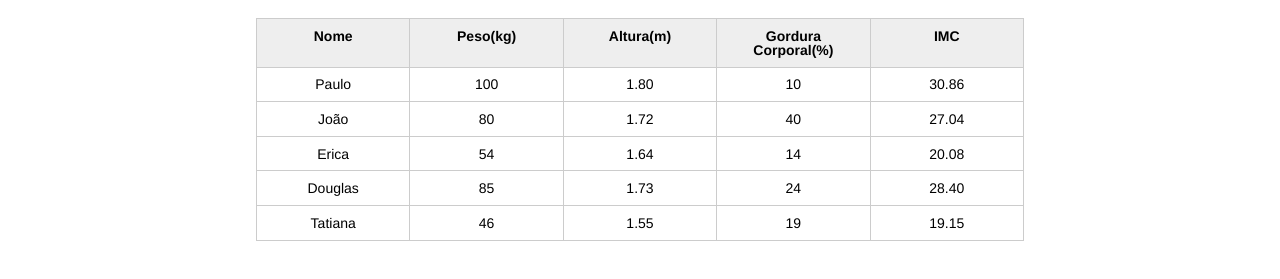
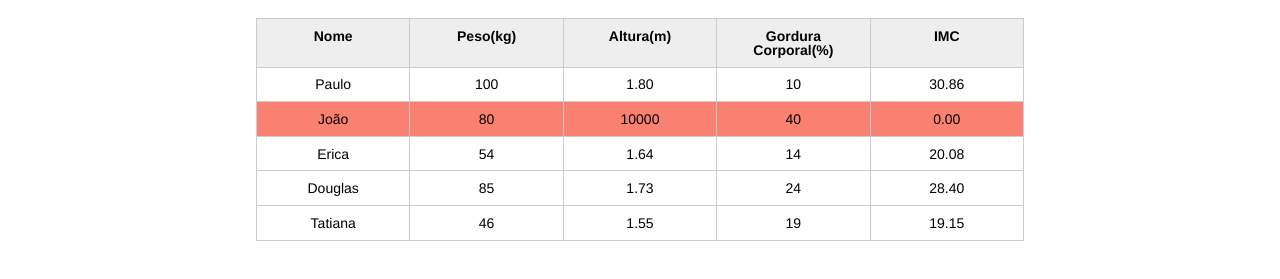
Before and after one commit to cs-alexandre-oliveira/the-nutritionist, a website: page public/index.html in a window 1280 px wide. Shown: the part 123-402 px from the top of the page. Drawn offline with Linux system fonts and the light colour scheme.

Commit message:
adicionado cor na linha quando estiver errado

```diff
--- a/public/css/index.css
+++ b/public/css/index.css
@@ -132,3 +132,7 @@ button[disabled=disabled], button:disabled {
 .campo-invalido{
 	border: 1px solid red;
 }
+
+.patient-alert{
+	background-color: salmon;
+}
--- a/public/index.html
+++ b/public/index.html
@@ -40,7 +40,7 @@
 						<tr class="paciente" >
 							<td class="info-nome">João</td>
 							<td class="info-peso">80</td>
-							<td class="info-altura">1.72</td>
+							<td class="info-altura">10000</td>
 							<td class="info-gordura">40</td>
 							<td class="info-imc">0</td>
 						</tr>
--- a/public/js/main.js
+++ b/public/js/main.js
@@ -1,38 +1,38 @@
-let title = document.querySelector('.title')
+var title = document.querySelector('.title')
     title.textContent = 'The Nutritionist'
 
-let patients = document.querySelectorAll('.paciente')
+var patients = document.querySelectorAll('.paciente')
 console.log('==>>>>', patients)
 
-for(let i = 0; i < patients.length; i++) {
-  let patient = patients[i]
+for(var i = 0; i < patients.length; i++) {
+  var patient = patients[i]
 
-  let infoPeso = patient.querySelector('.info-peso')
-  let weight = infoPeso.textContent
+  var infoPeso = patient.querySelector('.info-peso')
+  var weight = infoPeso.textContent
 
-  let infoAltura = patient.querySelector('.info-altura')
-  let height = infoAltura.textContent
+  var infoAltura = patient.querySelector('.info-altura')
+  var height = infoAltura.textContent
 
 
   var insertImc = patient.querySelector('.info-imc')
 
-  let valueHeight = true
-  let valueWeight = true
+  var valueHeight = true
+  var valueWeight = true
 
   if(weight <= 0 || weight >= 1000) {
     valueWeight = false
     insertImc.textContent = 'Peso Invalido'
-    console.log(imc)
+    patient.classList.add('patient-alert')
   }
 
   if(height <= 0 || height >= 1000) {
     valueHeight = false
     insertImc.textContent = 'Altura Invalida'
-    console.log(imc)
+    patient.classList.add('patient-alert')
   }
 
   if(weight && height) {
-    let imc = weight / (height * height)
+    var imc = weight / (height * height)
     insertImc.textContent = imc.toFixed(2)
   }
 }
```
